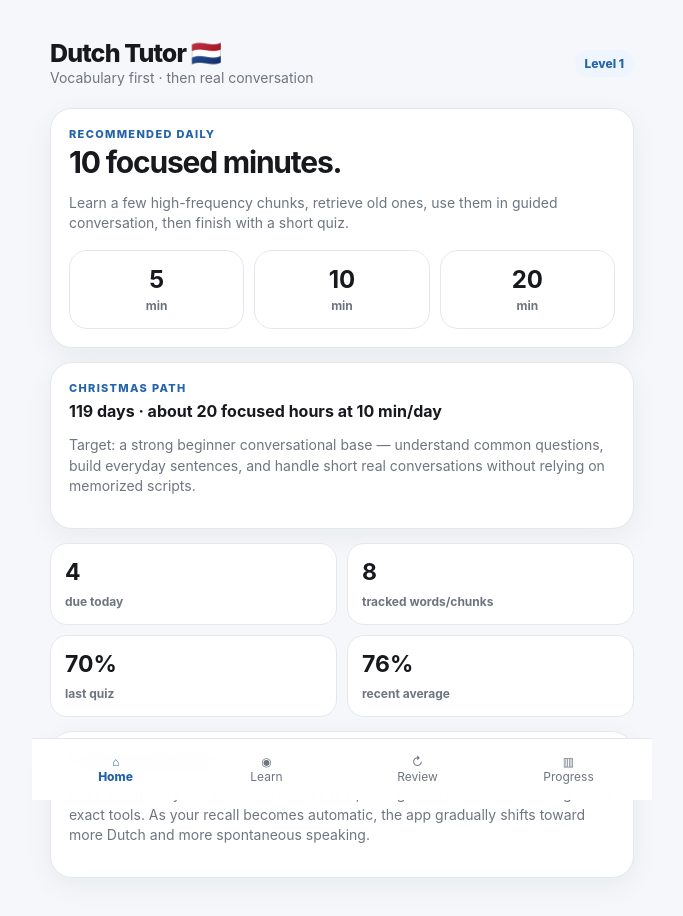
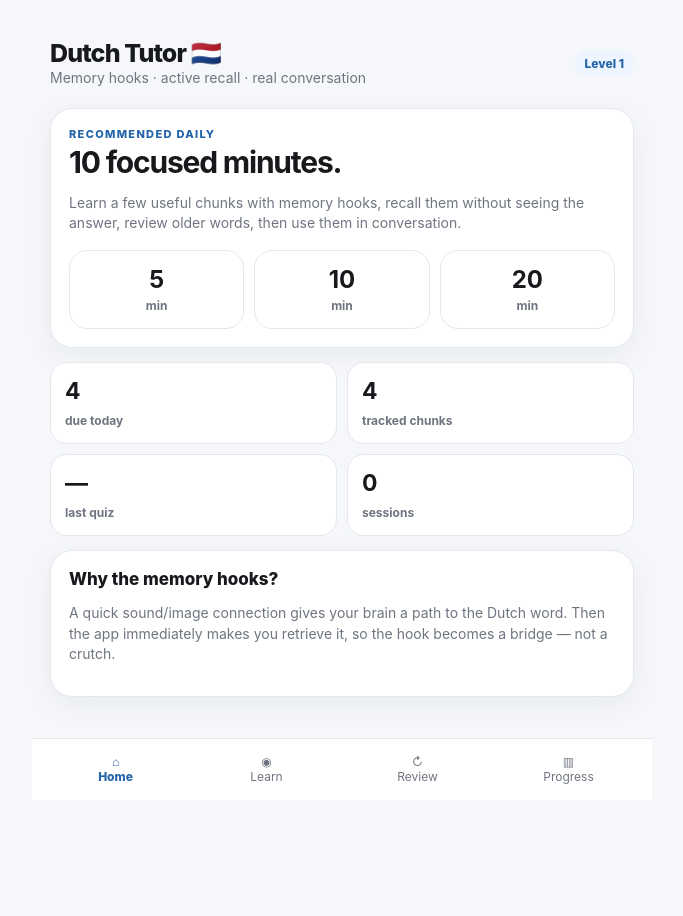
Before and after one commit to cchilton08/Language-app, a Next.js app: page / in a window 1280 px wide. Shown: the top 916 px of the page, without its empty margins (298-981 px from the left). After the commit the page ends 800 px from the top, so only its background shows below. Built offline with nearby package versions, Linux system fonts and the light colour scheme.

Commit message:
Use Dutch Tutor V4 memory-hook learning flow

```diff
--- a/app/page.tsx
+++ b/app/page.tsx
@@ -1,5 +1,5 @@
-import DutchTutorV3 from "./DutchTutorV3";
+import DutchTutorV4 from "./DutchTutorV4";
 
 export default function Page() {
-  return <DutchTutorV3 />;
+  return <DutchTutorV4 />;
 }
```
